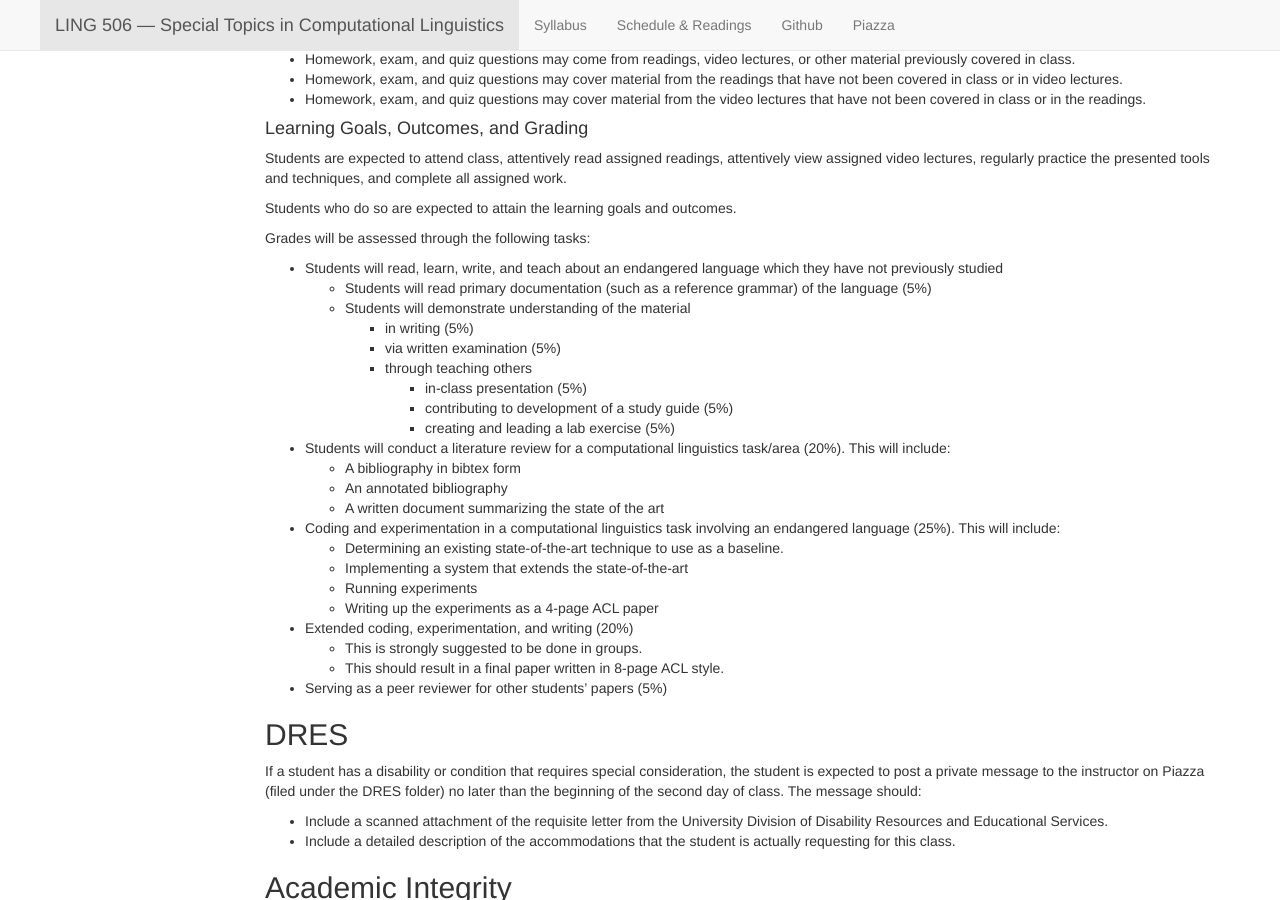
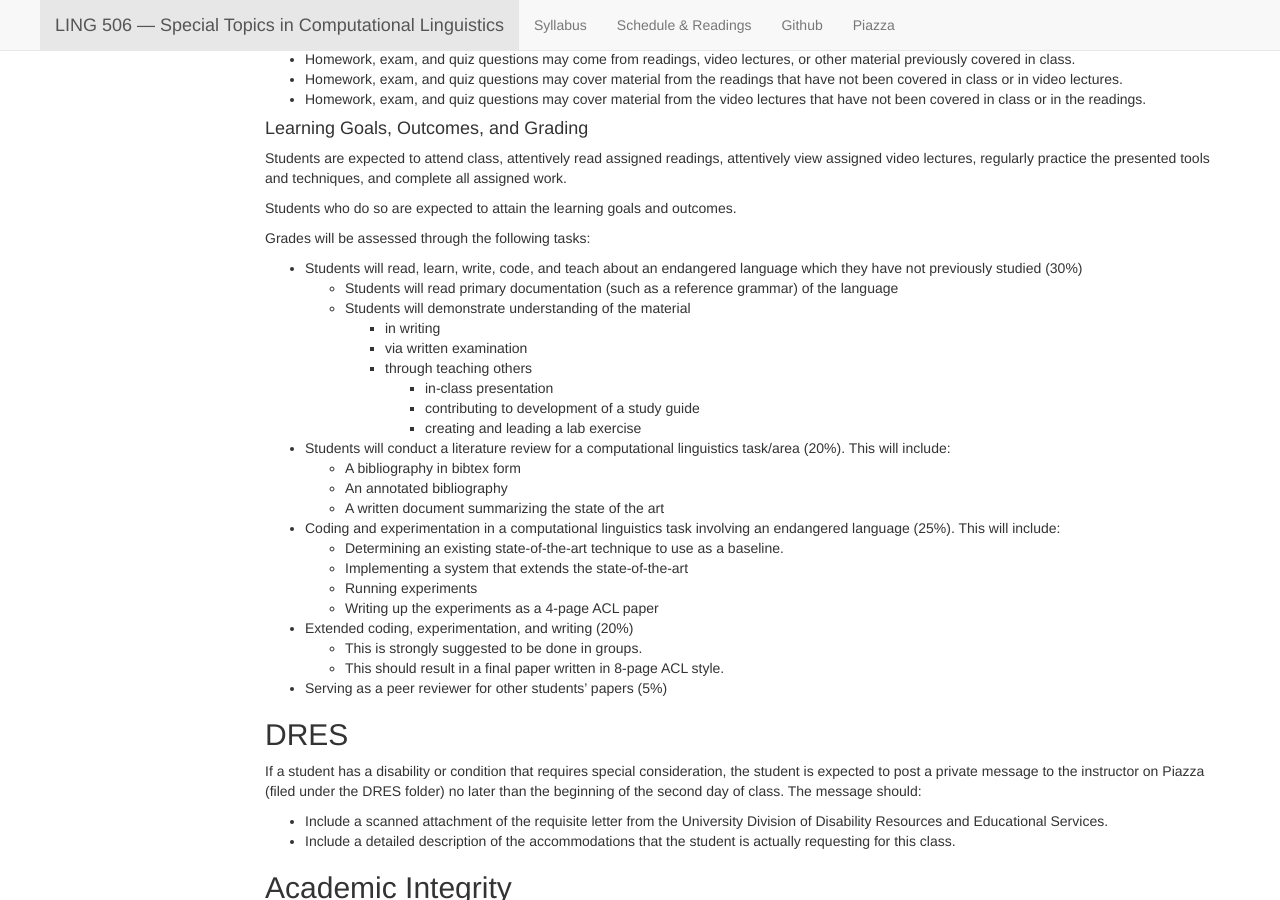
Before and after one commit to 2019-fall-uiuc-ling506/2019-Fall-UIUC-LING506.github.io, a Jekyll site: the page built from syllabus.md, in a window 1280 px wide and 900 px high, scrolled down 1286 px. Built offline with Jekyll 4.4.1, drawn with Linux system fonts in a browser that asks for light colours; nearby versions of some CDN libraries.

Commit message:
Update percentages

```diff
--- a/syllabus.md
+++ b/syllabus.md
@@ -87,15 +87,15 @@ Students who do so are expected to attain the learning goals and outcomes.
 
 Grades will be assessed through the following tasks:
 
-* Students will read, learn, write, and teach about an endangered language which they have not previously studied
-  * Students will read primary documentation (such as a reference grammar) of the language (5%)
+* Students will read, learn, write, code, and teach about an endangered language which they have not previously studied (30%)
+  * Students will read primary documentation (such as a reference grammar) of the language
   * Students will demonstrate understanding of the material
-     * in writing (5%)
-     * via written examination (5%)
+     * in writing
+     * via written examination
      * through teaching others
-       * in-class presentation (5%)
-       * contributing to development of a study guide (5%)
-       * creating and leading a lab exercise (5%)
+       * in-class presentation
+       * contributing to development of a study guide
+       * creating and leading a lab exercise
 
 * Students will conduct a literature review for a computational linguistics task/area (20%). This will include:
   * A bibliography in bibtex form
```
